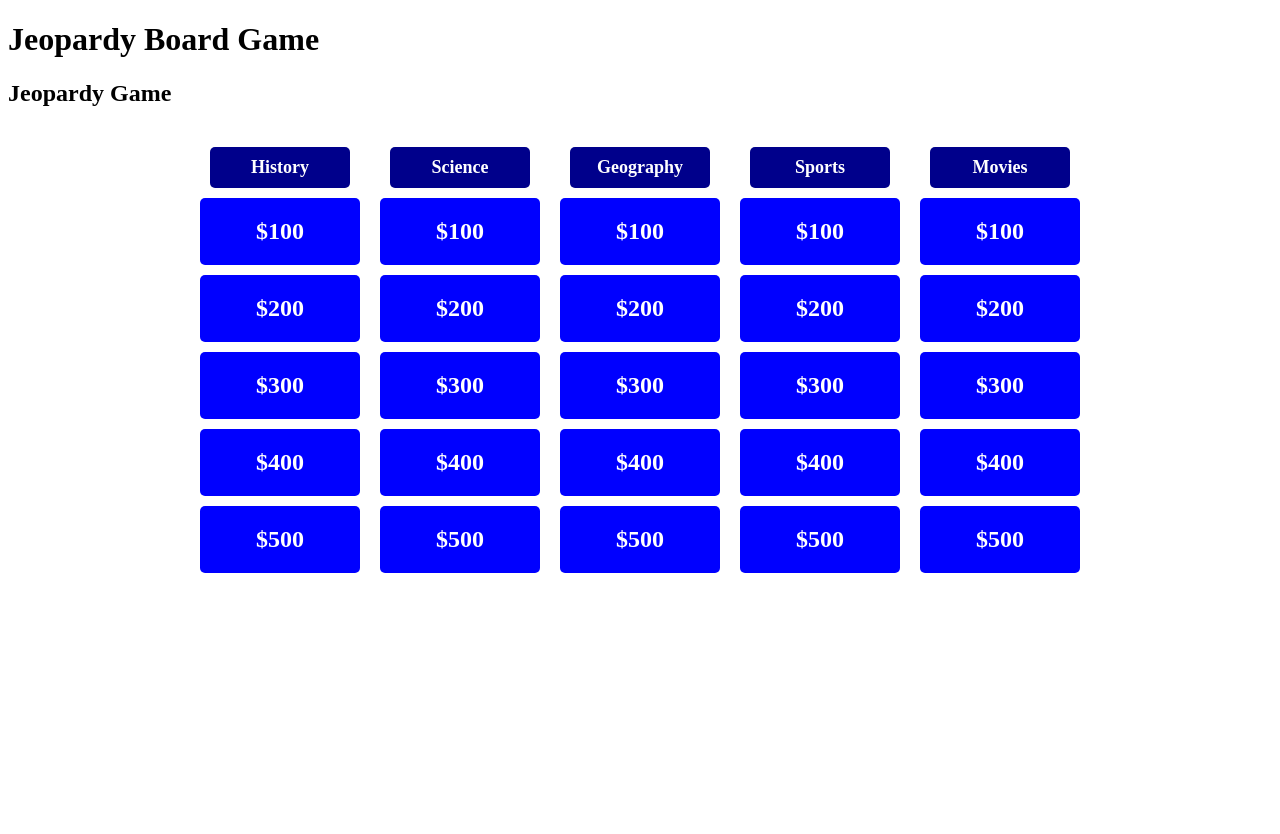
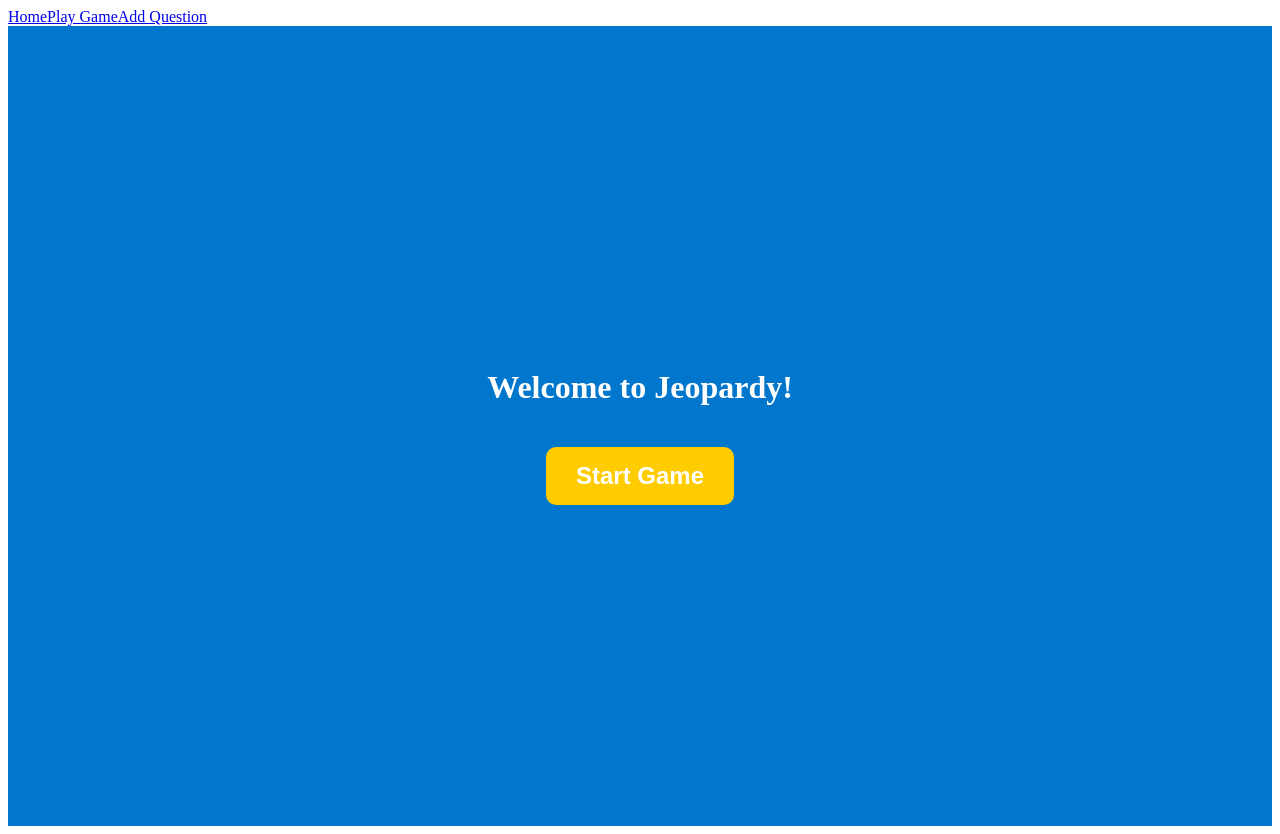
Before and after one commit to Farhan452002/Ahmed_Farhan_Capstone_Frontend, a React (Create React App) app: page / in a window 1280 px wide. Before the commit the page ends 800 px from the top, so only its background shows below. Built offline with nearby package versions, Linux system fonts and the light colour scheme.

Commit message:
3 Pages Successful

```diff
--- a/src/App.js
+++ b/src/App.js
@@ -1,15 +1,30 @@
-import { BrowserRouter as Router, Route, Routes } from "react-router-dom";
+import { BrowserRouter as Router, Route, Routes, NavLink } from "react-router-dom";
 import PlayGame from "./pages/PlayGame";
 import AddQuestion from "./pages/AddQuestion";
+import LandingPage from "./pages/LandingPage";
 import "./App.css";
 
 function App() {
     return (
         <Router>
             <div className="container">
-                <h1>Jeopardy Board Game</h1>
+                {/* Navbar */}
+                <nav className="navbar">
+                    <NavLink to="/" className="nav-link" activeclassname="active">
+                        Home
+                    </NavLink>
+                    <NavLink to="/play-game" className="nav-link" activeclassname="active">
+                        Play Game
+                    </NavLink>
+                    <NavLink to="/add-question" className="nav-link" activeclassname="active">
+                        Add Question
+                    </NavLink>
+                </nav>
+
+                {/* Routes */}
                 <Routes>
-                    <Route path="/" element={<PlayGame />} />
+                    <Route path="/" element={<LandingPage />} />
+                    <Route path="/play-game" element={<PlayGame />} />
                     <Route path="/add-question" element={<AddQuestion />} />
                 </Routes>
             </div>
--- /dev/null
+++ b/src/pages/LandingPage.css
@@ -0,0 +1,25 @@
+.landing-container {
+    display: flex;
+    flex-direction: column;
+    align-items: center;
+    justify-content: center;
+    height: 100vh;
+    background-color: #0077cc;
+    color: white;
+    text-align: center;
+}
+
+.start-button {
+    font-size: 24px;
+    padding: 15px 30px;
+    margin-top: 20px;
+    background-color: #ffcc00;
+    border: none;
+    cursor: pointer;
+    border-radius: 10px;
+    font-weight: bold;
+}
+
+.start-button:hover {
+    background-color: #ffaa00;
+}
--- /dev/null
+++ b/src/pages/LandingPage.js
@@ -0,0 +1,15 @@
+import { Link } from "react-router-dom";
+import "./LandingPage.css";
+
+function LandingPage() {
+    return (
+        <div className="landing-container">
+            <h1>Welcome to Jeopardy!</h1>
+            <Link to="/play-game">
+                <button className="start-button">Start Game</button>
+            </Link>
+        </div>
+    );
+}
+
+export default LandingPage;
--- a/src/pages/PlayGame.js
+++ b/src/pages/PlayGame.js
@@ -6,6 +6,7 @@
 
     return (
         <div>
+
             <h2>Jeopardy Game</h2>
             <div className="board">
                 {categories.map((category, catIndex) => (
```
